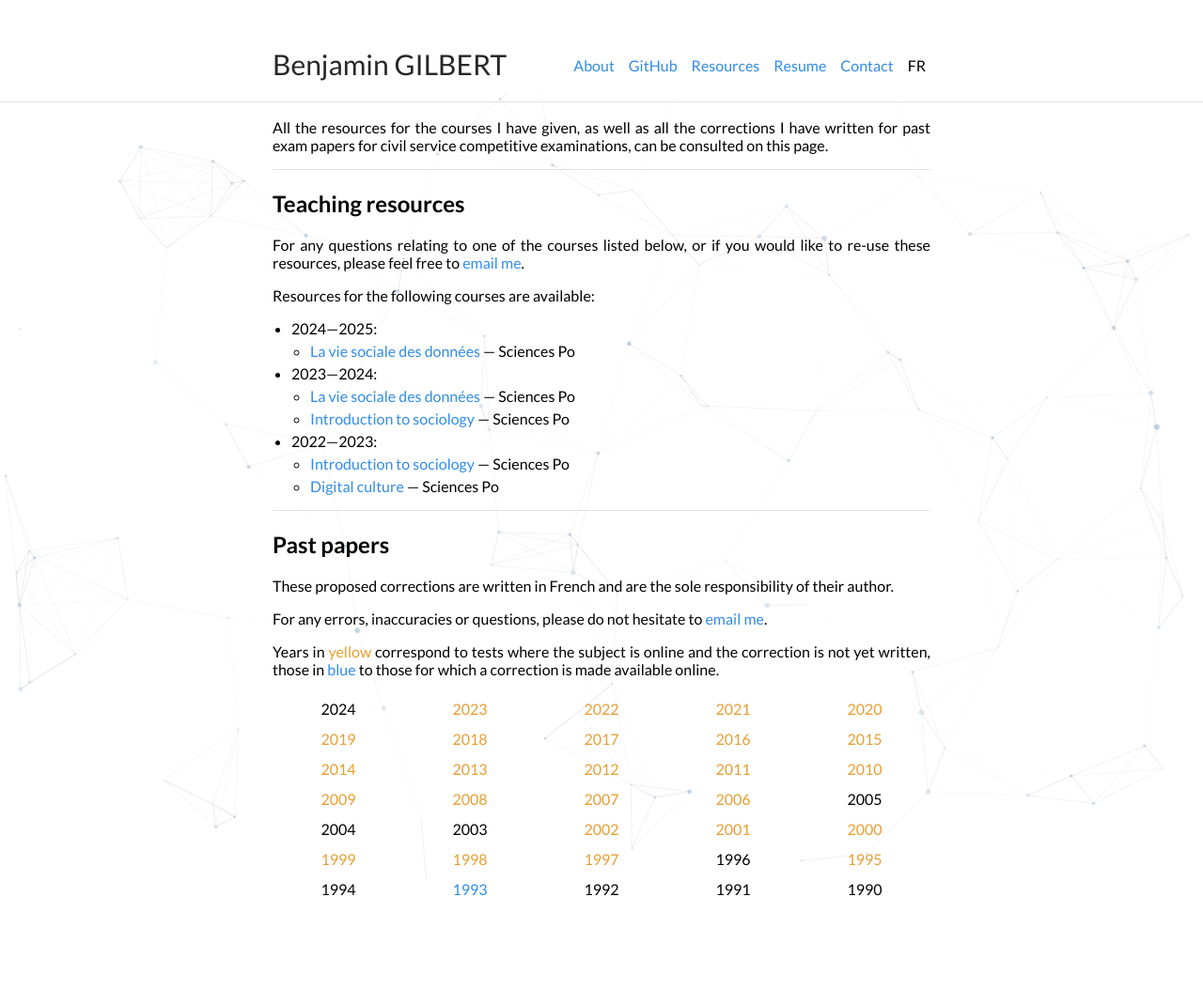
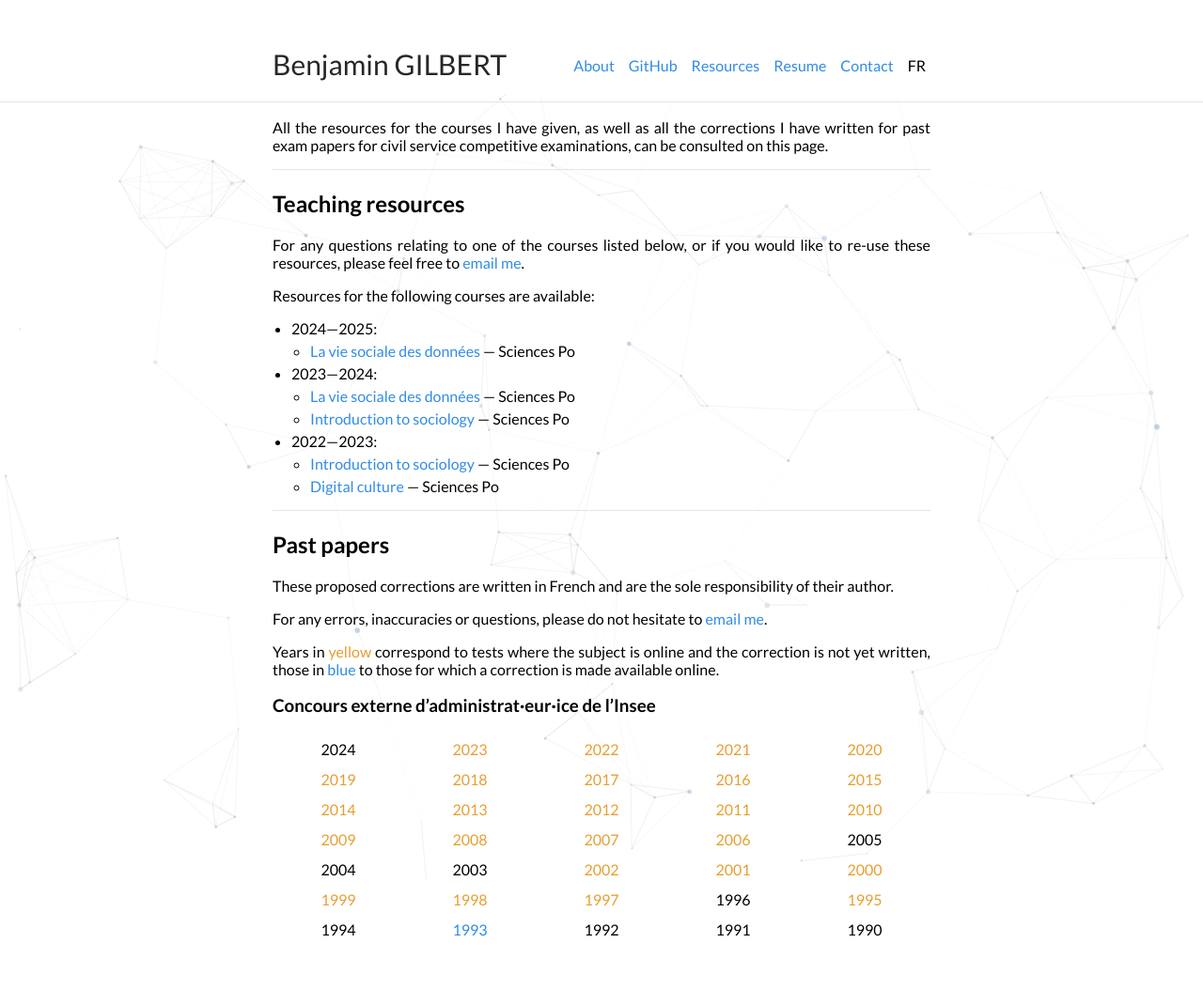
Before and after one commit to bglbrt/bglbrt.github.io, a Jekyll site: the page built from en/resources.md, in a window 1280 px wide. Shown: the whole page at 94% size. Built offline with Jekyll 4.4.1, drawn with Linux system fonts in a browser that asks for light colours; nearby versions of some CDN libraries; before the commit the page ends 1027 px from its top, so only the background shows below that.

Commit message:
Mise à jour du site

```diff
--- a/en/resources.md
+++ b/en/resources.md
@@ -45,6 +45,8 @@ lang: "en"
 <p> Years in <span style="color: #e79e31">yellow</span> correspond to tests where the subject is online and the correction is not yet written, those in <span style="color: #318CE7">blue</span> to those for which a correction is made available online.</p>
 
 </div>
+
+### Concours externe d'administrat·eur·ice de l'Insee
 
 <div>
 
```
